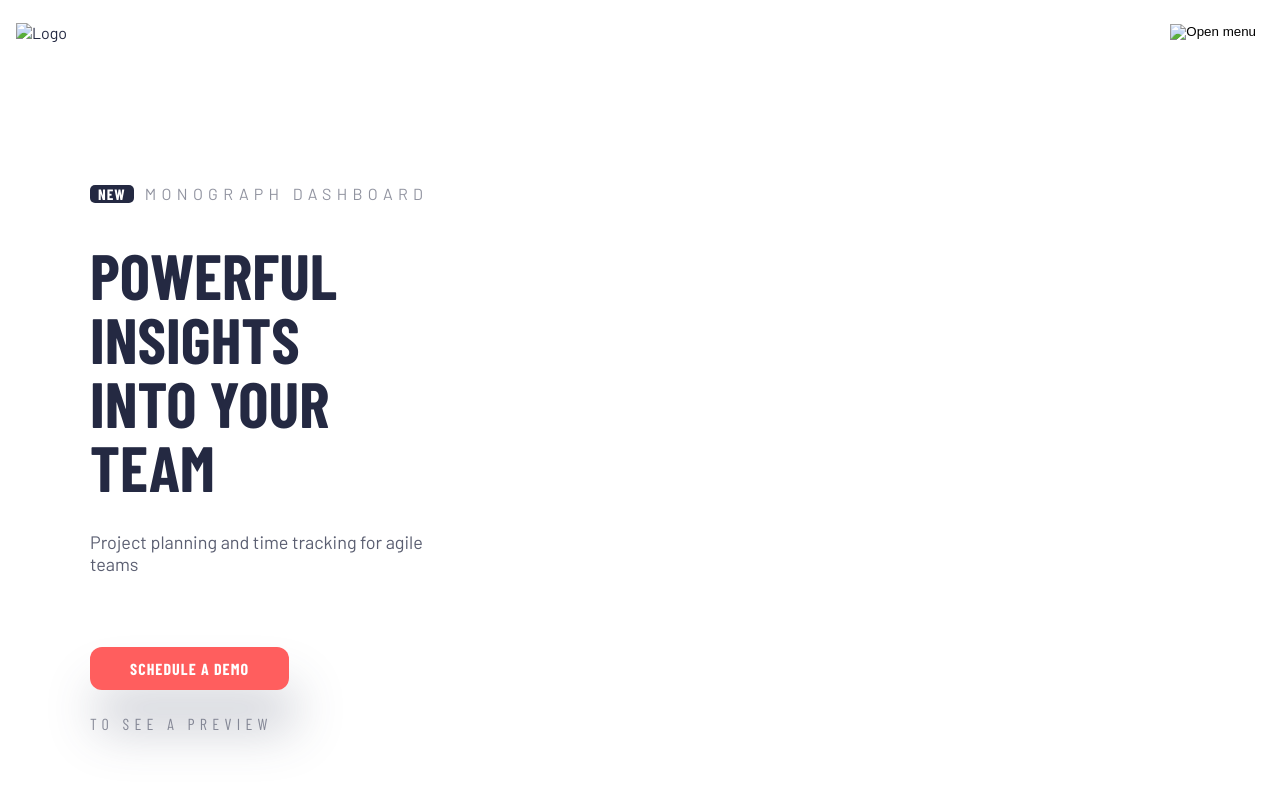
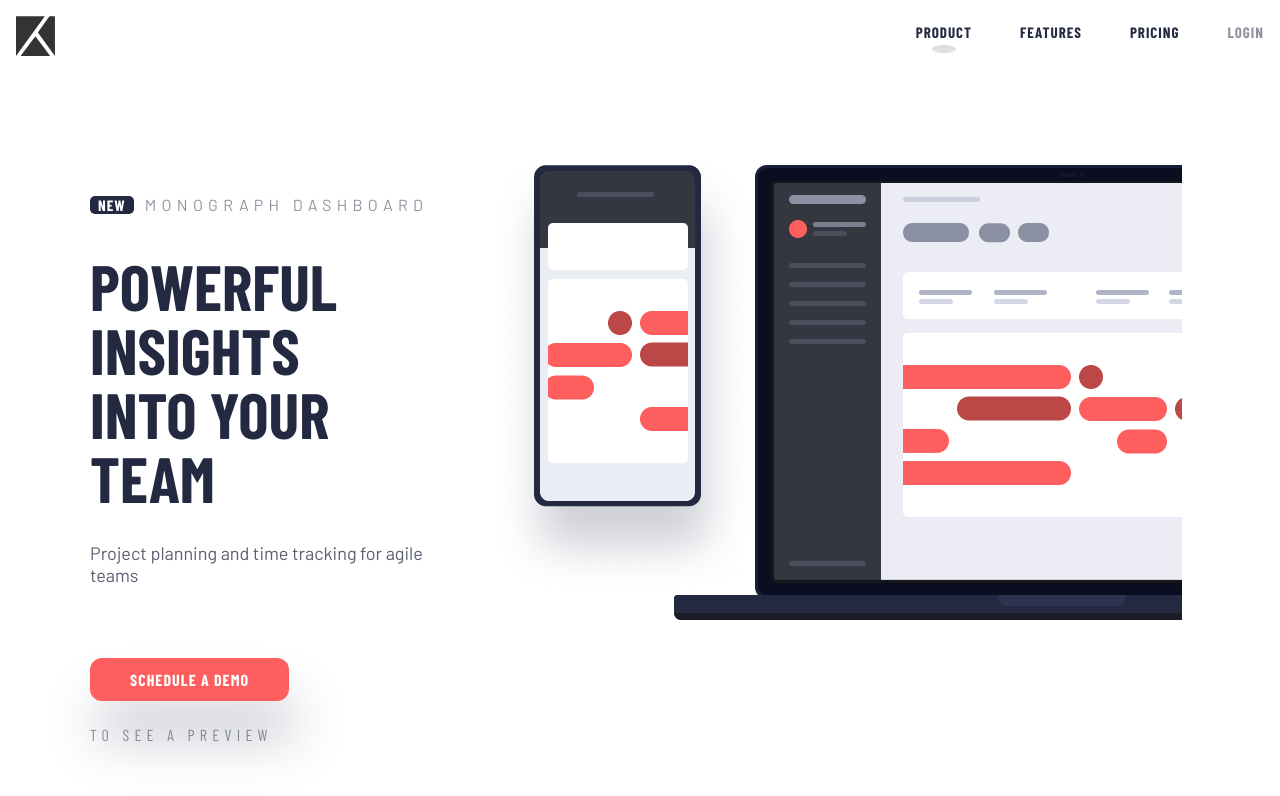
Before and after one commit to aladin002dz/cursor-mcp, a website: page index.html in a window 1280 px wide. Drawn offline with nearby package versions, Linux system fonts and the light colour scheme.

Commit message:
Update header and navigation styles; replace logo and menu icons, enhance mobile responsiveness, and improve navigation structure with new CSS classes.

```diff
--- a/index.html
+++ b/index.html
@@ -13,20 +13,20 @@
 <body>
     <header class="header">
         <div class="header__logo">
-            <img src="images/logo-path-1.svg" alt="Logo">
+            <img src="images/logo.svg" alt="Logo">
         </div>
         <button class="header__menu-btn" id="openMenu" aria-label="Open menu">
-            <img src="images/logo-path-2.svg" alt="Open menu">
+            <img src="images/menu-icon.svg" alt="Open menu">
         </button>
         <nav class="header__nav" id="mobileMenu" aria-label="Mobile menu">
             <button class="header__close-btn" id="closeMenu" aria-label="Close menu">
-                <img src="images/logo-path-3.svg" alt="Close menu">
+                <img src="images/close-icon.svg" alt="Close menu">
             </button>
             <ul class="nav__list">
-                <li><a href="#">PRODUCT</a></li>
-                <li><a href="#">FEATURES</a></li>
-                <li><a href="#">PRICING</a></li>
-                <li><a href="#" class="nav__login">LOGIN</a></li>
+                <li class="nav__item"><a href="#" class="nav__link is-active">PRODUCT</a></li>
+                <li class="nav__item"><a href="#" class="nav__link">FEATURES</a></li>
+                <li class="nav__item"><a href="#" class="nav__link">PRICING</a></li>
+                <li class="nav__item"><a href="#" class="nav__link nav__login">LOGIN</a></li>
             </ul>
         </nav>
     </header>
@@ -41,7 +41,10 @@
             <a href="#" class="main__cta">SCHEDULE A DEMO</a>
             <p class="main__preview">TO SEE A PREVIEW</p>
         </div>
-        <div class="main__dashboard-img"></div>
+        <div class="main__dashboard-img">
+            <img src="images/dashboard.png" alt="Dashboard">
+        </div>
+        <div class="body-bg-rectangle"></div>
     </main>
     <script src="js/menu.js"></script>
 </body>
--- a/sass/components/_header.scss
+++ b/sass/components/_header.scss
@@ -6,6 +6,12 @@
     z-index: 10;
     background: $color-bg;
     box-shadow: none;
+
+    @media (min-width: 768px) {
+        button {
+            display: none;
+        }
+    }
 }
 
 .header__logo img {
--- a/sass/components/_nav.scss
+++ b/sass/components/_nav.scss
@@ -2,3 +2,90 @@
 @use '../mixins' as *;
 
 // Placeholder for nav enhancements
+
+.nav__list {
+    list-style: none;
+    padding: 0;
+    margin: 0;
+    display: flex;
+    flex-direction: column;
+    gap: $spacing-md;
+}
+
+.nav__item {
+    // For future use
+}
+
+.nav__link {
+    font-family: $font-family-condensed;
+    font-weight: 700;
+    font-size: $font-size-badge;
+    letter-spacing: 0.066em;
+    color: $color-primary;
+    text-transform: uppercase;
+    text-decoration: none;
+    transition: opacity 0.2s, color 0.2s;
+    opacity: 1;
+    position: relative;
+    padding: 0.25rem 0;
+    display: inline-block;
+}
+
+.nav__login {
+    opacity: 0.5;
+}
+
+// Desktop styles
+@media (min-width: 900px) {
+    .header__nav {
+        display: flex !important;
+        position: static;
+        flex-direction: row;
+        align-items: center;
+        background: transparent;
+        box-shadow: none;
+        height: auto;
+        width: auto;
+        padding: 0;
+    }
+
+    .nav__list {
+        flex-direction: row;
+        gap: $spacing-lg;
+    }
+
+    .nav__link {
+        font-size: $font-size-badge;
+        letter-spacing: 0.066em;
+        color: $color-primary;
+        opacity: 1;
+        padding: 0.25rem 0;
+
+        &.is-active,
+        &:hover,
+        &:focus {
+            color: $color-primary;
+
+            &::after {
+                content: '';
+                display: block;
+                margin: 0 auto;
+                width: 1.5rem;
+                height: 0.5rem;
+                background: $color-primary;
+                border-radius: 50%;
+                opacity: 0.15;
+                margin-top: 0.25rem;
+            }
+        }
+
+        &::after {
+            content: '';
+            display: none;
+        }
+    }
+
+    .nav__login {
+        opacity: 0.5;
+    }
+}
--- /dev/null
+++ b/sass/layout/_layout.scss
@@ -0,0 +1,22 @@
+// Background rectangle for hero section (mobile first)
+.body-bg-rectangle {
+    position: absolute;
+    top: 0;
+    left: 0;
+    width: 100vw;
+    height: 320px;
+    z-index: 0;
+    pointer-events: none;
+    background: url('../../images/background-rectangle.svg') no-repeat top left/cover;
+    border-bottom-left-radius: 60px;
+    overflow: hidden;
+}
+
+@media (min-width: 900px) {
+    .body-bg-rectangle {
+        height: 427px;
+        width: 100vw;
+        background-size: cover;
+        border-bottom-left-radius: 60px;
+    }
+}
```
Also changed, not shown: css/style.css, images/background-rectangle.svg (added), images/close-icon.svg (added), images/dashboard.png (added), images/logo.svg (added), images/menu-icon.svg (added), 1 other file.
